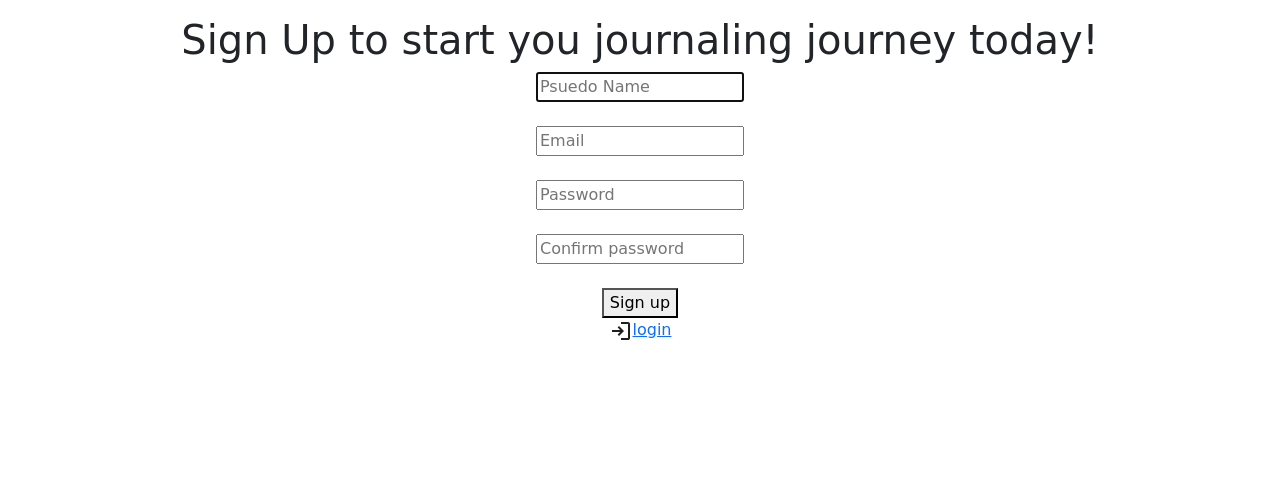
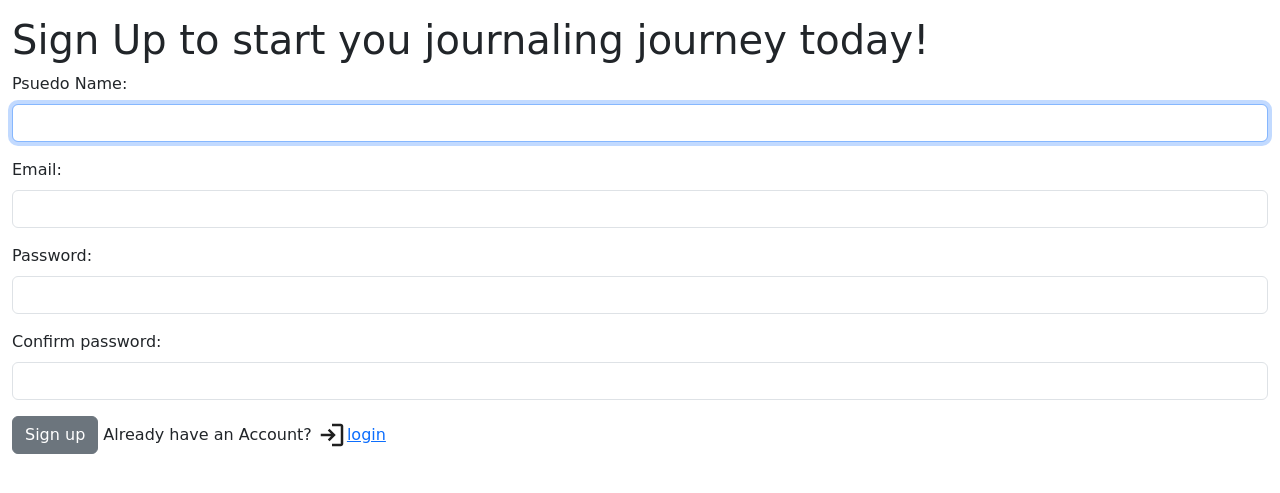
Before and after one commit to angelic-coder19/The_Accountable_Journal, a Flask app: page / in a window 1280 px wide; the page is wider, and only the part inside the window is pictured. Shown: the part 86-579 px from the top of that part. Run offline with Flask 3, Linux system fonts and the light colour scheme; data comes from the database, SQL or seed files in the repository; data that the repository does not hold is empty; some libraries are stand-ins or nearby versions; some web fonts are replaced.

Commit message:
Refine Registration page - Use bootstrap classes for forms - Refine navigation by adding login hyperlink and text to improve UX

```diff
--- a/templates/register.html
+++ b/templates/register.html
@@ -8,15 +8,28 @@
     <div class="row text-center">
        <p>{{ error }} </p>
     </div>
-    <div class = "row text-center">
+    <div class = "row">
             <h1>Sign Up to start you journaling journey today!</h1>
             <form action="/" method="POST">
-                <input type="text" placeholder="Psuedo Name" requrired autofocus name="name"><br><br>
-                <input type="email" placeholder="Email" required name="email"><br><br>
-                <input type="password" placeholder="Password" required name="password"><br><br>
-                <input type="password" placeholder="Confirm password" required name="confirmation"><br><br>
-                <button type="submit">Sign up</button>
+                <div class="mb-3">
+                    <label for="name" class="form-label" aria-describedby="">Psuedo Name:</label>
+                    <input type="text" id="name" class="form-control" requrired autofocus name="name">
+                </div>
+                <div class="mb-3">
+                    <label for="email" class="form-label" >Email:</label>
+                    <input type="email" id="email" class="form-control"  required name="email">
+                </div>
+                <div class="mb-3">
+                    <label for="password" class="form-label">Password:</label>
+                    <input type="password" class="form-control" id="password" required class="form-control" name="password">
+                </div>
+                <div class="mb-3">
+                    <label for="confirmation" class="form-label">Confirm password:</label>
+                    <input type="password" class="form-control" id="confirmation" required name="confirmation">
+                </div>
+                <button type="submit" class="btn btn-secondary loginSignupBtn">Sign up</button>
+                Already have an Account?
+                <a href="/login" class="loginButton"><img class="icon" src="/static/icons/login_icon.svg"/>login</a>
             </form>
-            <a href="/login"><img src="/static/icons/login_icon.svg"/>login</a>
     </div>
 {% endblock %}
```
